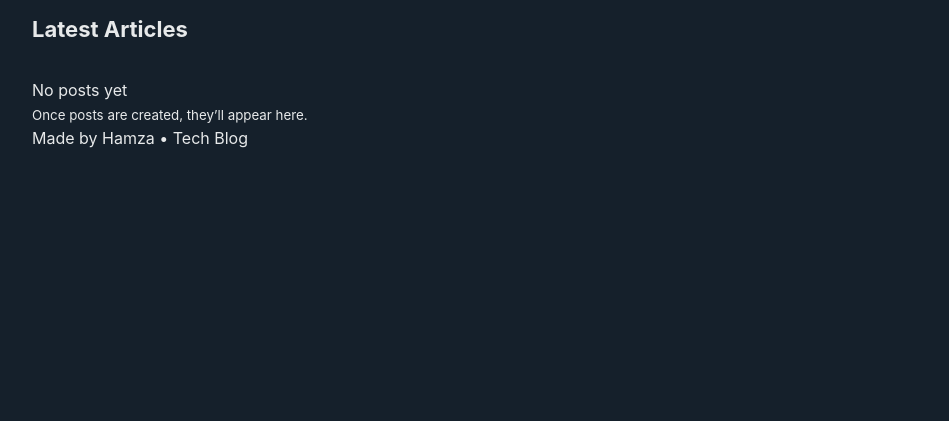
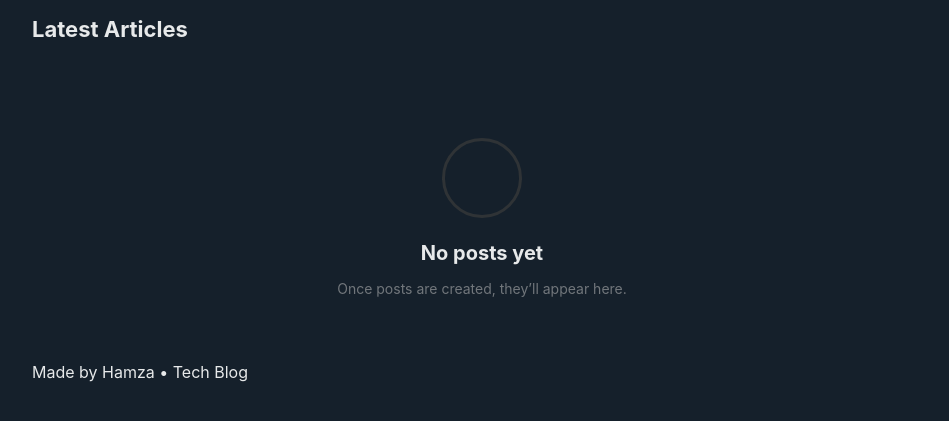
Before and after one commit to HamzaNasir0/Tech-Blog, a website: page src/client/index.html in a window 1280 px wide. Shown: the part 75-496 px from the top of the page, without its empty margins (158-1107 px from the left). Drawn offline with Linux system fonts and the light colour scheme; no server answers.

Commit message:
add Empty state

```diff
--- a/src/client/css/styles.css
+++ b/src/client/css/styles.css
@@ -296,3 +296,30 @@ textarea {
   font-size: 13px;
   color: #71767b;
 }
+
+/* Empty state */
+
+.empty-state {
+  text-align: center;
+  padding: 60px 20px;
+  color: #71767b;
+}
+
+.empty-icon {
+  width: 80px;
+  height: 80px;
+  border: 3px solid #2f3336;
+  border-radius: 50%;
+  margin: 0 auto 20px;
+}
+
+.empty-state p {
+  font-size: 20px;
+  font-weight: 700;
+  color: #e7e9ea;
+  margin-bottom: 8px;
+}
+
+.empty-state small {
+  font-size: 14px;
+}
```
